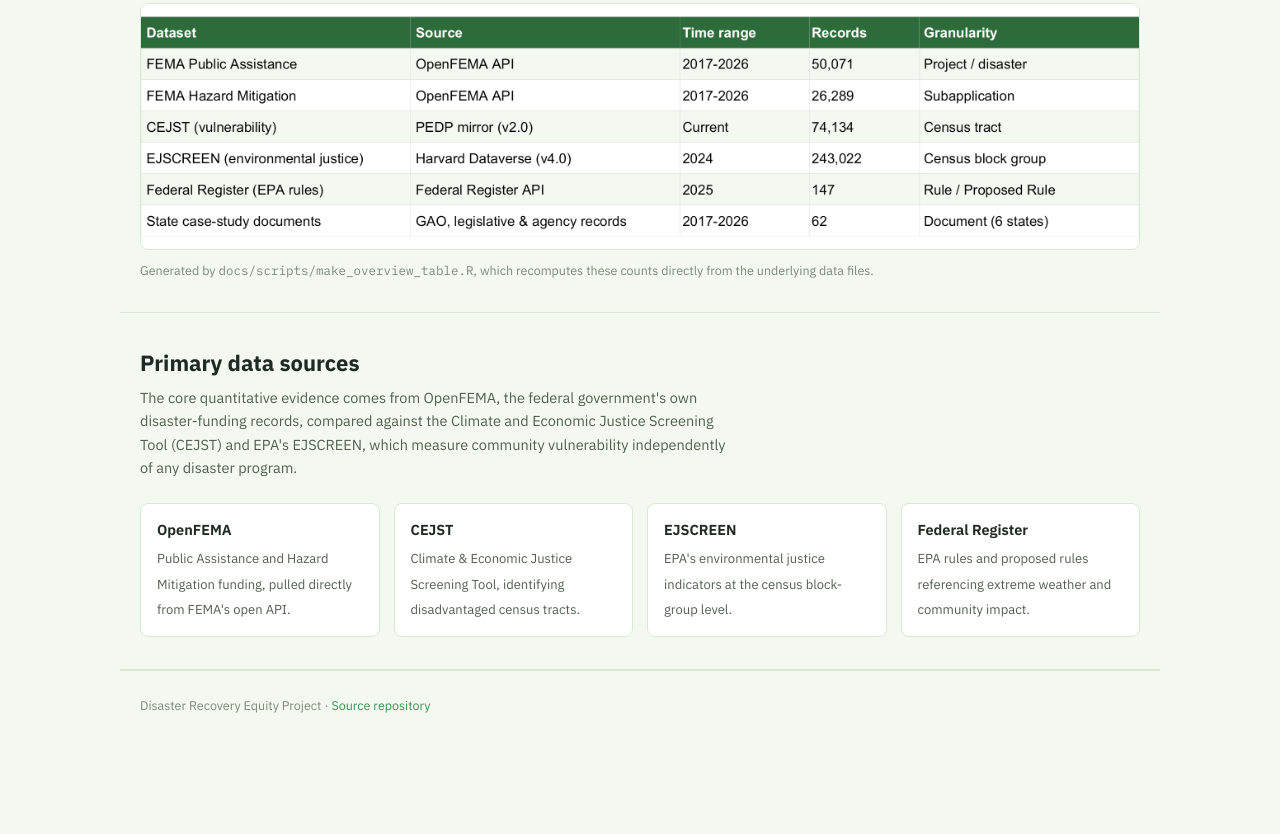
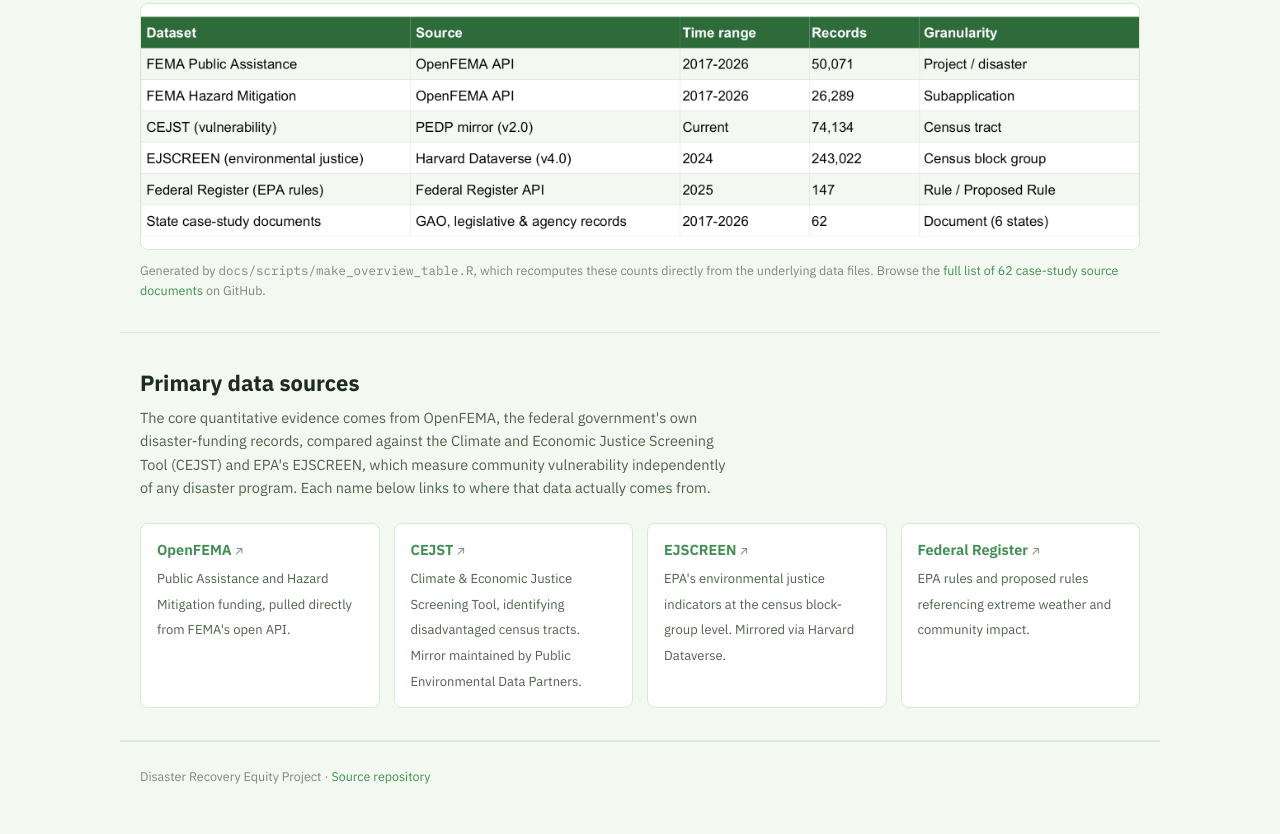
Before and after one commit to ntlsqvl-hub/AppliedAIProject, a plain HTML site: page docs/index.html in a window 1280 px wide. Shown: the part 592-1426 px from the top of the page. Before the commit the page ends 1355 px from the top, so only its background shows below. Drawn offline with Linux system fonts and the light colour scheme.

Commit message:
Link site to source documents
Adds a link from the data table to the full 62-document state_case_study_sources.md on GitHub, and makes each of the four primary-source cards link out to where that data actually comes from (OpenFEMA, the PEDP CEJST mirror, the Harvard Dataverse EJSCREEN listing, and the Federal Register API docs).

```diff
--- a/docs/assets/style.css
+++ b/docs/assets/style.css
@@ -195,6 +195,16 @@
   font-size: 14.5px;
   display: block;
   margin-bottom: 4px;
+  color: var(--accent);
+}
+.source-list .source-name:hover {
+  text-decoration: underline;
+}
+.source-list .source-name::after {
+  content: " \2197";
+  font-weight: 400;
+  font-size: 12px;
+  color: var(--text-muted);
 }
 
 .source-list .source-desc {
--- a/docs/index.html
+++ b/docs/index.html
@@ -48,7 +48,9 @@
       <img src="assets/data_overview.png" alt="Table summarizing the six datasets used in this project, with their source, time range, record count, and geographic granularity">
       <figcaption>
         Generated by <code>docs/scripts/make_overview_table.R</code>, which recomputes these counts
-        directly from the underlying data files.
+        directly from the underlying data files. Browse the
+        <a href="https://github.com/ntlsqvl-hub/AppliedAIProject/blob/main/disaster_equity_data/state_case_study_sources.md" target="_blank" rel="noopener">full list of 62 case-study source documents</a>
+        on GitHub.
       </figcaption>
     </figure>
   </section>
@@ -58,23 +60,24 @@
     <p class="section-note">
       The core quantitative evidence comes from OpenFEMA, the federal government's own disaster-funding
       records, compared against the Climate and Economic Justice Screening Tool (CEJST) and EPA's
-      EJSCREEN, which measure community vulnerability independently of any disaster program.
+      EJSCREEN, which measure community vulnerability independently of any disaster program. Each name
+      below links to where that data actually comes from.
     </p>
     <ul class="source-list">
       <li>
-        <span class="source-name">OpenFEMA</span>
+        <a class="source-name" href="https://www.fema.gov/about/openfema" target="_blank" rel="noopener">OpenFEMA</a>
         <span class="source-desc">Public Assistance and Hazard Mitigation funding, pulled directly from FEMA's open API.</span>
       </li>
       <li>
-        <span class="source-name">CEJST</span>
-        <span class="source-desc">Climate &amp; Economic Justice Screening Tool, identifying disadvantaged census tracts.</span>
+        <a class="source-name" href="https://public-environmental-data-partners.github.io/j40-cejst-2/en/" target="_blank" rel="noopener">CEJST</a>
+        <span class="source-desc">Climate &amp; Economic Justice Screening Tool, identifying disadvantaged census tracts. Mirror maintained by Public Environmental Data Partners.</span>
       </li>
       <li>
-        <span class="source-name">EJSCREEN</span>
-        <span class="source-desc">EPA's environmental justice indicators at the census block-group level.</span>
+        <a class="source-name" href="https://dataverse.harvard.edu/dataset.xhtml?persistentId=doi:10.7910/DVN/RLR5AX" target="_blank" rel="noopener">EJSCREEN</a>
+        <span class="source-desc">EPA's environmental justice indicators at the census block-group level. Mirrored via Harvard Dataverse.</span>
       </li>
       <li>
-        <span class="source-name">Federal Register</span>
+        <a class="source-name" href="https://www.federalregister.gov/developers/documentation/api/v1" target="_blank" rel="noopener">Federal Register</a>
         <span class="source-desc">EPA rules and proposed rules referencing extreme weather and community impact.</span>
       </li>
     </ul>
```
